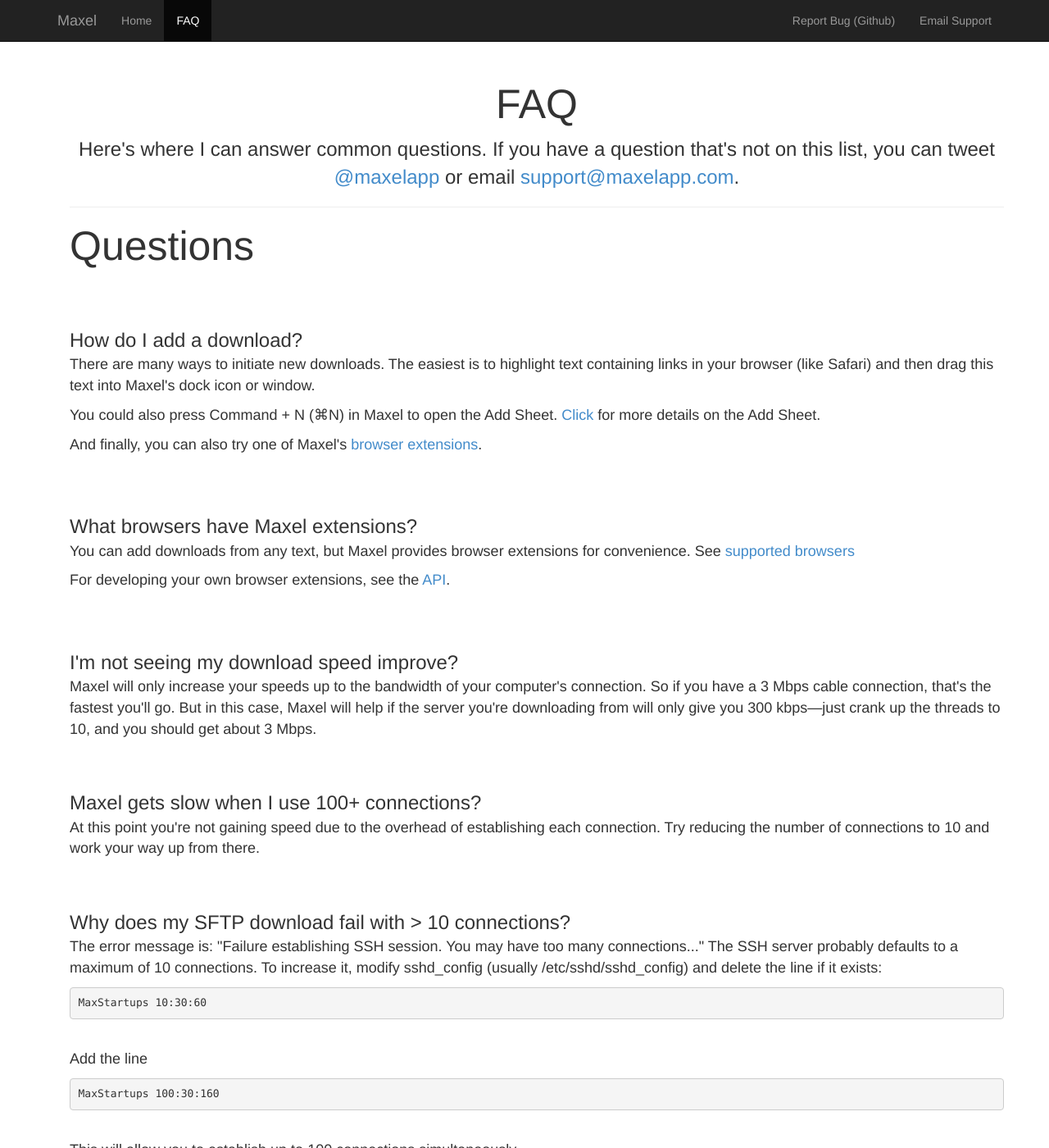
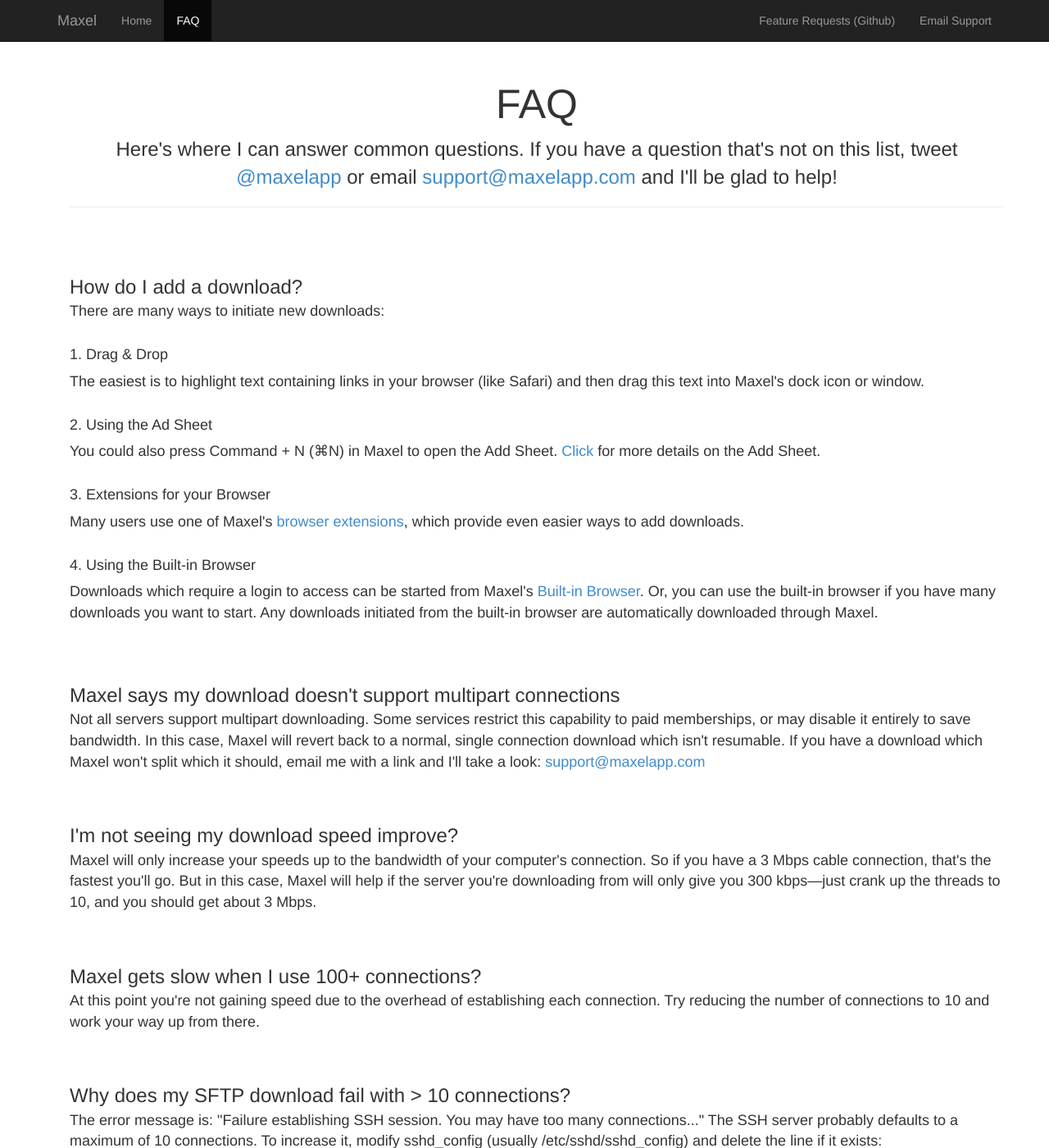
Before and after one commit to maxelapp/maxelapp.github.io, a Jekyll site: the page built from faq.html, in a window 1280 px wide and 1400 px high. Shown: the whole window at 82% size. Built offline with Jekyll 4.4.1, drawn with Linux system fonts in a browser that asks for light colours; nearby versions of some CDN libraries.

Commit message:
Update FAQ and small links here and there

```diff
--- a/_includes/nav.html
+++ b/_includes/nav.html
@@ -25,7 +25,7 @@
       </ul>
 
       <ul class="nav navbar-nav navbar-right">
-        <li><a href="https://github.com/unregistered/Maxel/issues">Report Bug (Github)</a></li>
+        <li><a href="https://github.com/unregistered/Maxel/issues">Feature Requests (Github)</a></li>
         <li><a href="mailto:support@maxelapp.com">Email Support</a></li>
       </ul>
     </div><!--/.navbar-collapse -->
--- a/browsers.html
+++ b/browsers.html
@@ -12,7 +12,7 @@
   <h3>Supported Browsers (click to download)</h3>
   <div class="row portraits">
     <div class="col-sm-1">
-      <a href="http://maxelapp.com/SendToMaxel.safariextz">
+      <a href="https://extensions.apple.com/details/?id=com.unregistered.SendToMaxel-EY7435E5E3">
         <img class="img-thumbnail" src="images/graphics-08.png"/>
         Safari
       </a>
@@ -24,7 +24,7 @@
       </a>
     </div>
     <div class="col-sm-1">
-      <a href="https://addons.mozilla.org/en-US/firefox/addon/firefox-to-maxel/">
+      <a href="https://addons.mozilla.org/en-US/firefox/addon/send-to-maxel/">
         <img class="img-thumbnail" src="images/graphics-09.png"/>
         Firefox
       </a>
--- a/demo-landing.html
+++ b/demo-landing.html
@@ -38,7 +38,7 @@
       </ul>
       <br/>
       <p>Sincerely,</p>
-      <p>Chris (aka unregistered)</p>
+      <p>Chris</p>
       <a href="https://itunes.apple.com/us/app/maxel-download-accelerator/id837352001?mt=12&amp;uo=4" onclick="trackOutboundLink(this, 'demoToAppStore'); return false;" target="itunes_store" class="app-store-btn"></a>
 
     </div>
--- a/faq.html
+++ b/faq.html
@@ -1,29 +1,29 @@
 ---
 layout: page
-title: Maxel FAQ
+title: Maxel Frequently Asked Questions
 active: FAQ
 ---
 
 <!-- Main jumbotron for a primary marketing message or call to action -->
 <div class="container section" id="faq">
   <h1 class="text-center">FAQ</h1>
-  <p class="lead text-center">Here's where I can answer common questions. If you have a question that's not on this list, you can tweet <a href="https://twitter.com/maxelapp">@maxelapp</a> or email <a href="mailto:support@maxelapp.com">support@maxelapp.com</a>.
+  <p class="lead text-center">Here's where I can answer common questions. If you have a question that's not on this list, tweet <a href="https://twitter.com/maxelapp">@maxelapp</a> or email <a href="mailto:support@maxelapp.com">support@maxelapp.com</a> and I'll be glad to help!
   <hr/>
 
-  <h1>Questions</h1>
   <div class="question">How do I add a download?</div>
   <div class="answer">
-    <p>There are many ways to initiate new downloads. The easiest is to highlight text containing links in your browser (like Safari) and then drag this text into Maxel's dock icon or window.</p>
+    <p>There are many ways to initiate new downloads:</p>
+    <h4>1. Drag &amp; Drop</h4>
+    <p>The easiest is to highlight text containing links in your browser (like Safari) and then drag this text into Maxel's dock icon or window.</p>
+    <h4>2. Using the Ad Sheet</h4>
     <p>You could also press Command + N (⌘N) in Maxel to open the Add Sheet. <a href="/add-sheet.html">Click</a> for more details on the Add Sheet.</p>
-    <p>And finally, you can also try one of Maxel's <a href="/browsers.html">browser extensions</a>.</p>
-
+    <h4>3. Extensions for your Browser</h4>
+    <p>Many users use one of Maxel's <a href="/browsers.html">browser extensions</a>, which provide even easier ways to add downloads.</p>
+    <h4>4. Using the Built-in Browser</h4>
+    <p>Downloads which require a login to access can be started from Maxel's <a href="/builtin-browser.html">Built-in Browser</a>. Or, you can use the built-in browser if you have many downloads you want to start. Any downloads initiated from the built-in browser are automatically downloaded through Maxel.</p>
   </div>
-  <div class="question" id="browserext">What browsers have Maxel extensions?</div>
-  <div class="answer">
-    <p>You can add downloads from any text, but Maxel provides browser extensions for convenience. See <a href="/browsers.html">supported browsers</a></p>
-
-    <p>For developing your own browser extensions, see the <a href="/faq.html#API">API</a>.</p>
-  </div>
+  <div class="question">Maxel says my download doesn't support multipart connections</div>
+  <div class="answer">Not all servers support multipart downloading. Some services restrict this capability to paid memberships, or may disable it entirely to save bandwidth. In this case, Maxel will revert back to a normal, single connection download which isn't resumable. If you have a download which Maxel won't split which it should, email me with a link and I'll take a look: <a href="mailto:support@maxelapp.com">support@maxelapp.com</a></div>
   <div class="question">I'm not seeing my download speed improve?</div>
   <div class="answer">Maxel will only increase your speeds up to the bandwidth of your computer's connection. So if you have a 3 Mbps cable connection, that's the fastest you'll go. But in this case, Maxel will help if the server you're downloading from will only give you 300 kbps&mdash;just crank up the threads to 10, and you should get about 3 Mbps.</div>
   <div class="question">Maxel gets slow when I use 100+ connections?</div>
```
